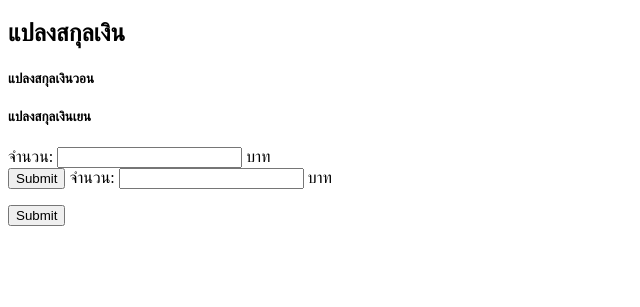
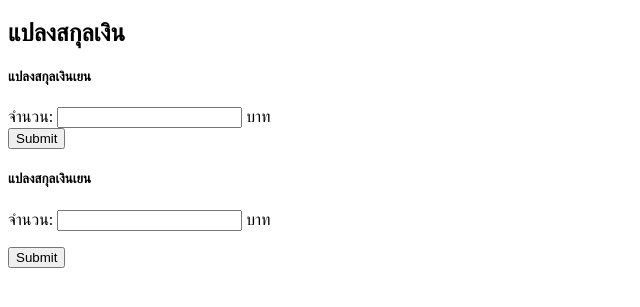
Before and after one commit to jutamast-tot/projectD, a PHP site: page /convertCash.php in a window 1280 px wide. Shown: the top 307 px of the page, without its empty margins (0-640 px from the left). Run offline with PHP 8.4, Linux system fonts and the light colour scheme.

Commit message:
edit form

```diff
--- a/convertCash.php
+++ b/convertCash.php
@@ -3,9 +3,8 @@
 <html>
 <title>แปลงสกุลเงิน</title>
 
-<h2>แปลงสกุลเงิน</</h2>
+<h2>แปลงสกุลเงิน</h2>
 <p>
-<h5>แปลงสกุลเงินวอน</h5>
 <script>
 	function fucConverter(){
 
@@ -21,14 +20,15 @@
 	document.getElementById("resulT").innerHTML= result;
 }
 </script>
- <h5>แปลงสกุลเงินเยน</h5>
 
 <body>
+<h5>แปลงสกุลเงินเยน</h5>
   <label>จำนวน:</label>
 <input type="text" name="THB" id="THB1"/>
  <label>บาท</label>
 <div id="resulT"></div>
 <input type="submit" value="Submit" onclick="funcCon();">
+<h5>แปลงสกุลเงินเยน</h5>
    <label>จำนวน:</label>
   <input type="number" id="txtnum">
   <label>บาท</label>
```
